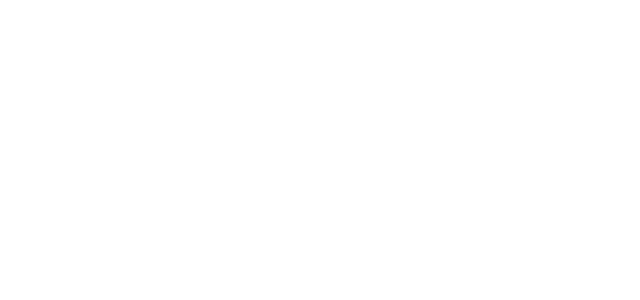
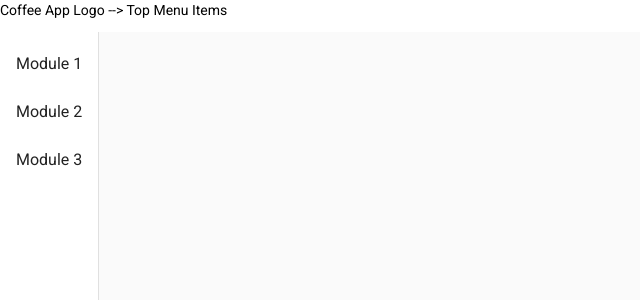
Before and after one commit to 13ravi/IBM-Coffee, an Angular app in the folder IBM-Coffee-FrontEnd/: page / in a window 1280 px wide. Shown: the top 300 px of the page, without its empty margins (0-640 px from the left). Built offline with nearby package versions, Linux system fonts and the light colour scheme.

Commit message:
layout module and coffee module setup

```diff
--- a/IBM-Coffee-FrontEnd/src/app/app.component.css
+++ b/IBM-Coffee-FrontEnd/src/app/app.component.css
@@ -0,0 +1,4 @@
+.app-container{
+width: 100%;
+height: 100%;
+}
--- a/IBM-Coffee-FrontEnd/src/app/app.component.html
+++ b/IBM-Coffee-FrontEnd/src/app/app.component.html
@@ -1,2 +1,11 @@
 
-<router-outlet></router-outlet>
+
+<app-topmenu></app-topmenu>
+<mat-drawer-container class="app-container">
+<mat-drawer mode="side" opened>
+    <app-leftnav></app-leftnav>
+</mat-drawer>
+<mat-drawer-content>
+  <router-outlet></router-outlet>
+</mat-drawer-content>
+</mat-drawer-container>
--- a/IBM-Coffee-FrontEnd/src/app/app.component.ts
+++ b/IBM-Coffee-FrontEnd/src/app/app.component.ts
@@ -1,4 +1,8 @@
 import { Component } from '@angular/core';
+import { MatDrawer } from '@angular/material/sidenav';
+import { LayoutModule } from './layout/layout.module';
+import { TopmenuComponent } from './layout/topmenu/topmenu.component';
+import { LeftnavComponent } from './layout/leftnav/leftnav.component';
 
 @Component({
   selector: 'app-root',
--- a/IBM-Coffee-FrontEnd/src/app/app.module.ts
+++ b/IBM-Coffee-FrontEnd/src/app/app.module.ts
@@ -4,6 +4,10 @@ import { BrowserModule } from '@angular/platform-browser';
 import { AppRoutingModule } from './app-routing.module';
 import { AppComponent } from './app.component';
 import { BrowserAnimationsModule } from '@angular/platform-browser/animations';
+import { LayoutModule } from './layout/layout.module';
+import {MatSidenavModule} from '@angular/material/sidenav';
+
+
 
 @NgModule({
   declarations: [
@@ -12,6 +16,8 @@ import { BrowserAnimationsModule } from '@angular/platform-browser/animations';
   imports: [
     BrowserModule,
     AppRoutingModule,
+    LayoutModule,
+    MatSidenavModule,
     BrowserAnimationsModule
   ],
   providers: [],
--- /dev/null
+++ b/IBM-Coffee-FrontEnd/src/app/coffee/list-coffee/list-coffee.component.html
@@ -0,0 +1 @@
+<p>list-coffee works!</p>
--- a/IBM-Coffee-FrontEnd/src/app/layout/leftnav/leftnav.component.html
+++ b/IBM-Coffee-FrontEnd/src/app/layout/leftnav/leftnav.component.html
@@ -1 +1,5 @@
-<p>leftnav works!</p>
+<mat-list role="list">
+    <mat-list-item role="listitem">Module 1</mat-list-item>
+    <mat-list-item role="listitem">Module 2</mat-list-item>
+    <mat-list-item role="listitem">Module 3</mat-list-item>
+  </mat-list>
--- a/IBM-Coffee-FrontEnd/src/app/layout/topmenu/topmenu.component.html
+++ b/IBM-Coffee-FrontEnd/src/app/layout/topmenu/topmenu.component.html
@@ -1 +1 @@
-<p>topmenu works!</p>
+<p>  Coffee App Logo -->   Top Menu Items</p>
```
Also changed, not shown: IBM-Coffee-FrontEnd/src/app/coffee/coffee.module.ts (added, +15 -0 lines), IBM-Coffee-FrontEnd/src/app/coffee/list-coffee/list-coffee.component.ts (added, +15 -0 lines), IBM-Coffee-FrontEnd/src/app/layout/layout.module.ts (+8 -3 lines), IBM-Coffee-FrontEnd/src/app/coffee/list-coffee/list-coffee.component.css (added), 1 other file (tests, documents, lock files or other folders).
